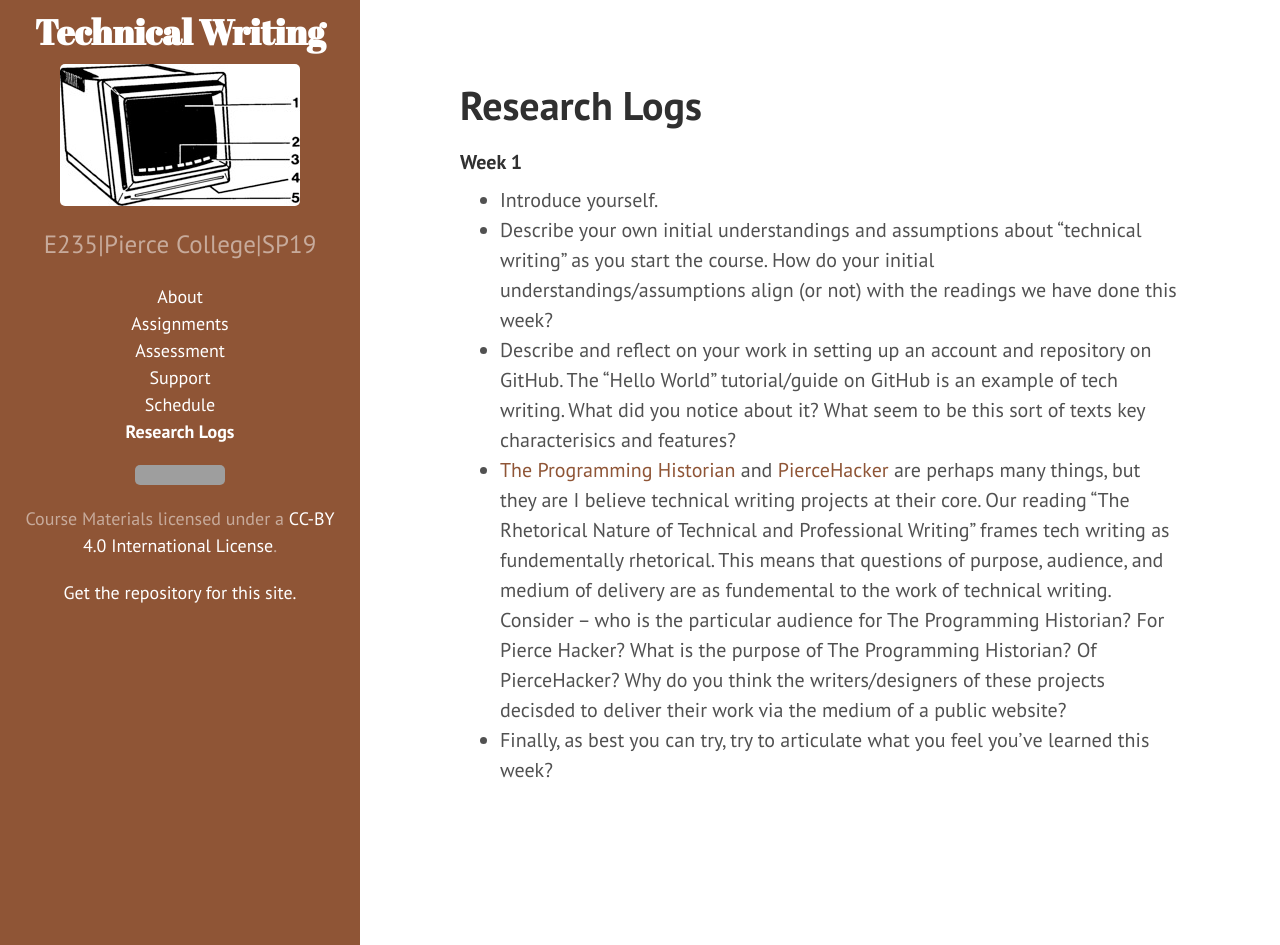
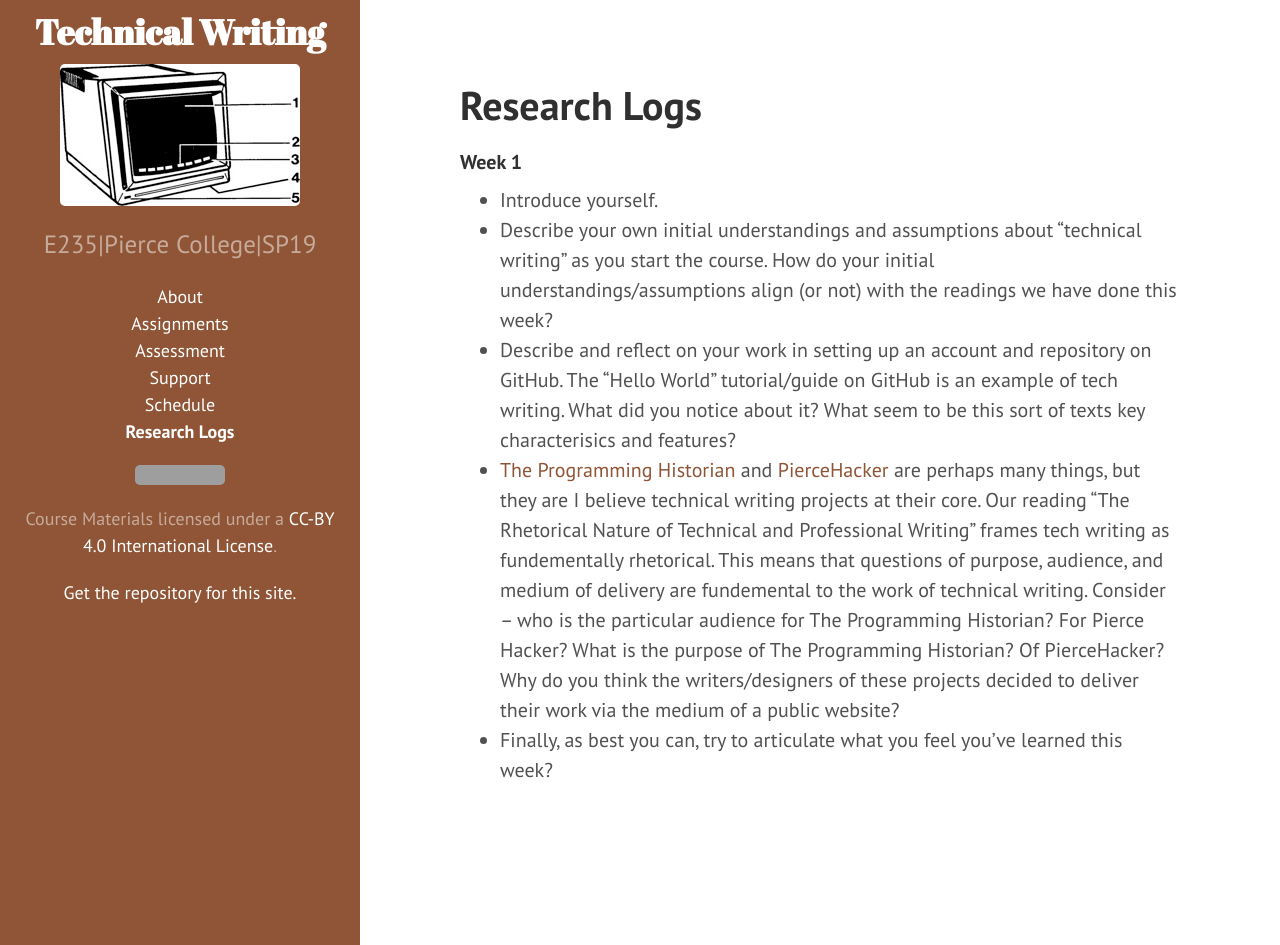
Before and after one commit to jloan/e235, a Jekyll site: the page built from 05researchlogs.md, in a window 1280 px wide and 945 px high. Built offline with Jekyll 4.4.1, drawn with Linux system fonts in a browser that asks for light colours; grey boxes are pictures that could not be loaded.

Commit message:
Update 05researchlogs.md

```diff
--- a/05researchlogs.md
+++ b/05researchlogs.md
@@ -9,5 +9,5 @@ permalink: /logs/
 * Introduce yourself.
 * Describe your own initial understandings and assumptions about "technical writing" as you start the course. How do your initial understandings/assumptions align (or not) with the readings we have done this week?
 * Describe and reflect on your work in setting up an account and repository on GitHub. The "Hello World" tutorial/guide on GitHub is an example of tech writing. What did you notice about it? What seem to  be this sort of texts key characterisics and features?
-* [The Programming Historian](https://programminghistorian.org/) and [PierceHacker](https://jloan.github.io/pierce-hacker/) are perhaps many things, but they are I believe technical writing projects at their core. Our reading "The Rhetorical Nature of Technical and Professional Writing" frames tech writing as fundementally rhetorical. This means that questions of purpose, audience, and medium of delivery are as fundemental to the work of technical writing. Consider -- who is the particular audience for The Programming Historian? For Pierce Hacker? What is the purpose of The Programming Historian? Of PierceHacker? Why do you think the writers/designers of these projects decisded to deliver their work via the medium of a public website?
-* Finally, as best you can try, try to articulate what you feel you've learned this week?
+* [The Programming Historian](https://programminghistorian.org/) and [PierceHacker](https://jloan.github.io/pierce-hacker/) are perhaps many things, but they are I believe technical writing projects at their core. Our reading "The Rhetorical Nature of Technical and Professional Writing" frames tech writing as fundementally rhetorical. This means that questions of purpose, audience, and medium of delivery are fundemental to the work of technical writing. Consider -- who is the particular audience for The Programming Historian? For Pierce Hacker? What is the purpose of The Programming Historian? Of PierceHacker? Why do you think the writers/designers of these projects decided to deliver their work via the medium of a public website?
+* Finally, as best you can, try to articulate what you feel you've learned this week?
```
